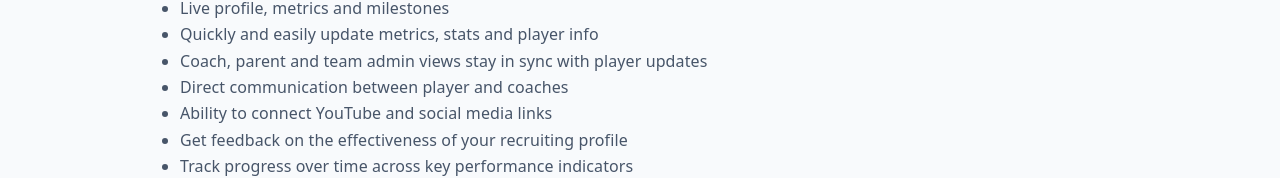
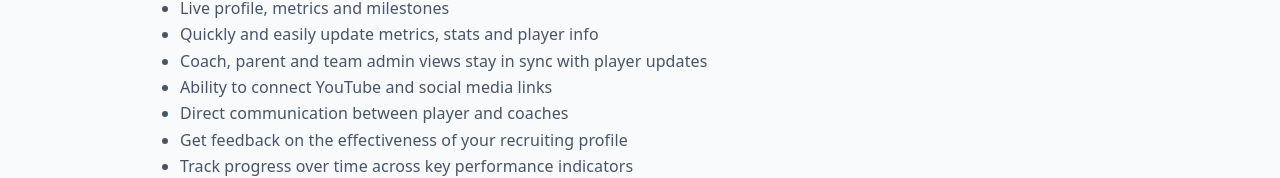
Before and after one commit to mattblittle-create/scoutline-beta, a Next.js app: page /recruiting-journey in a window 1280 px wide. Shown: the part 739-917 px from the top of the page. Built offline with nearby package versions, Linux system fonts and the light colour scheme.

Commit message:
Update page.tsx

```diff
--- a/app/recruiting-journey/page.tsx
+++ b/app/recruiting-journey/page.tsx
@@ -25,8 +25,8 @@ export default function RecruitingJourneyPage() {
           <li>Live profile, metrics and milestones</li>
           <li>Quickly and easily update metrics, stats and player info</li>
           <li>Coach, parent and team admin views stay in sync with player updates</li>
+          <li>Ability to connect YouTube and social media links</li>
           <li>Direct communication between player and coaches</li>
-          <li>Ability to connect YouTube and social media links</li>
           <li>Get feedback on the effectiveness of your recruiting profile</li>
           <li>Track progress over time across key performance indicators</li>
         </ul>
```
